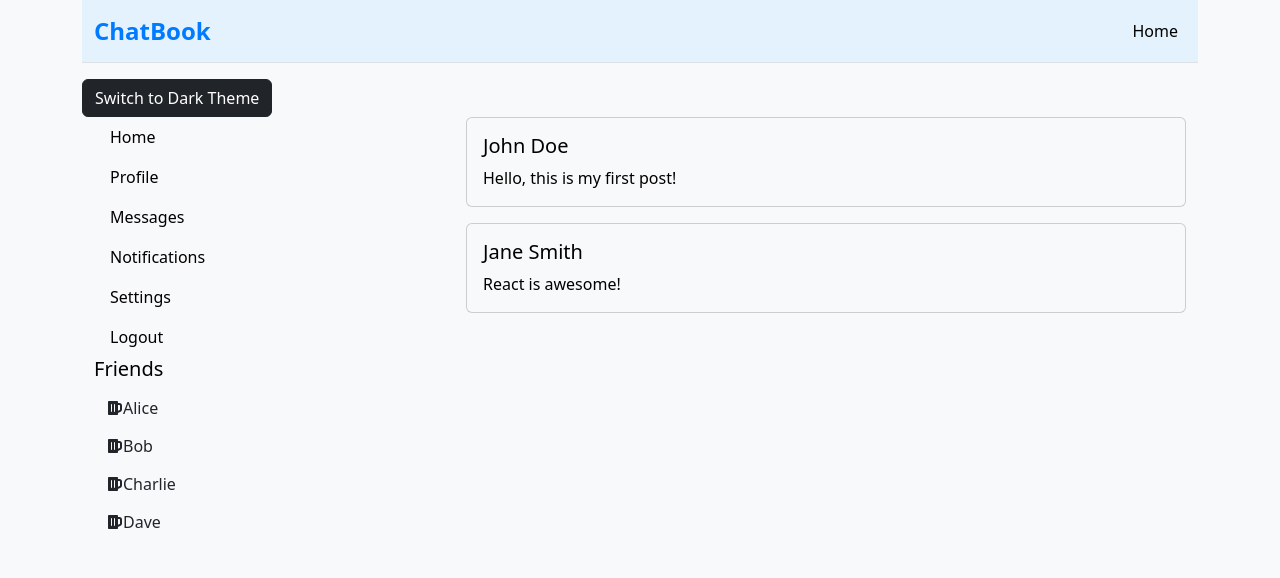
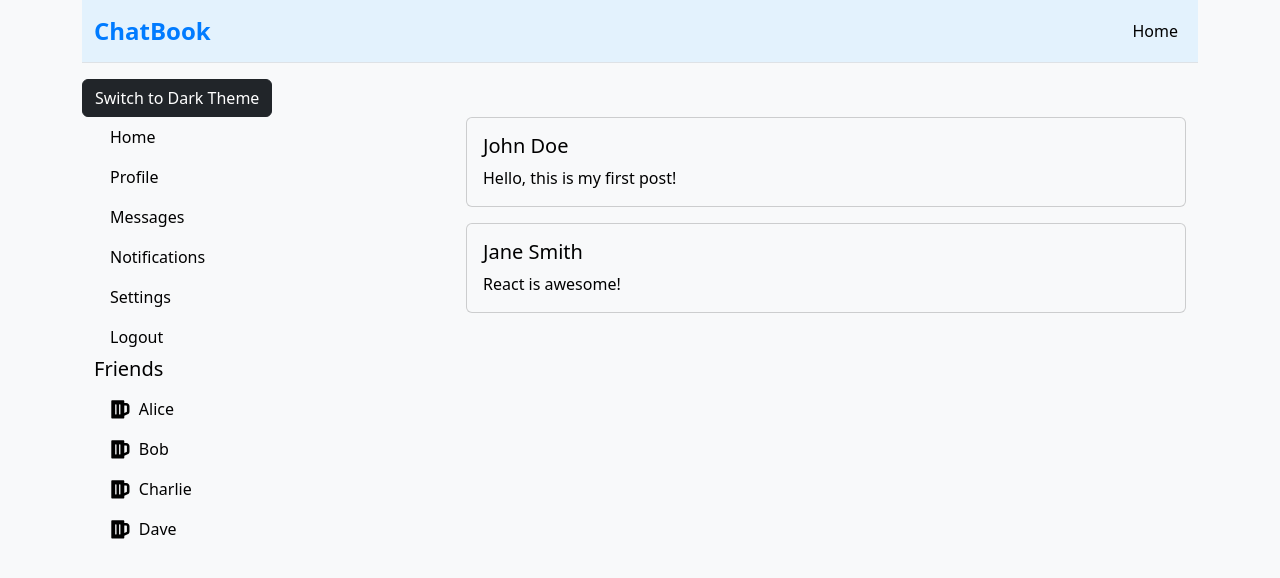
Before and after one commit to KristianBakov/ChatBook, a React (Create React App) app in the folder ClientApp/: page / in a window 1280 px wide. Shown: the top 578 px of the page. Built offline with nearby package versions, Linux system fonts and the light colour scheme.

Commit message:
Fixing styles on icon button

```diff
--- a/ClientApp/src/commons/styles/common.css
+++ b/ClientApp/src/commons/styles/common.css
@@ -4,6 +4,9 @@
 
 :root {
   --bg-color: #f8f9fa;
+  --bg-color-darker: #e9ecef;
+  --btn-bg-dark: #e4e6e9;
+  --btn-bg-darker: #d1d3d8;
   --text-color: #000000;
   --navbar-bg-color: #e3f2fd;
   --sidebar-bg-color: #e9ecef;
@@ -15,13 +18,16 @@
 }
 
 [data-theme="dark"] {
-  --bg-color: #343a40;
+  --bg-color: #18191a;
+  --bg-color-darker: #23272b;
+  --btn-bg-dark: #303031;
+  --btn-bg-darker: #1e1e1e;
   --text-color: #ffffff;
   --navbar-bg-color: #23272b;
   --sidebar-bg-color: #3a3f44;
   --btn-color: #ffffff;
   --brand-color: #6eb4ff;
-  --brand-color-darker: #4d8dff;
+  --brand-color-darker: #2c3647;
 }
 
 body {
@@ -50,8 +56,3 @@ body {
 .friends-list {
   color: var(--text-color);
 }
-
-.btn-toggle {
-  color: var(--btn-color);
-  border-color: var(--btn-color);
-}
--- /dev/null
+++ b/ClientApp/src/components/IconButton/IconButton.css
@@ -0,0 +1,31 @@
+/* IconButton.css */
+.btn-nav {
+  color: var(--btn-color);
+  background-color: transparent;
+  border: none;
+  padding: 8px 16px;
+  border-radius: 4px;
+  transition: background-color 0.3s ease, box-shadow 0.3s ease;
+  text-decoration: none;
+}
+
+.btn-nav:hover {
+  color: var(--btn-color);
+  background-color: var(--btn-bg-dark);
+  /* add big shadow  */
+  /* box-shadow: 0 4px 8px rgba(0, 0, 0, 0.2); */
+}
+
+.btn-nav:active {
+  color: var(--btn-color);
+  background-color: var(--btn-bg-darker);
+  /* box-shadow: 0 2px 4px rgba(0, 0, 0, 0.2); */
+}
+
+.btn-nav .mr-2 {
+  margin-right: 8px;
+}
+
+.btn-nav .nav-icon {
+  font-size: 1.3rem;
+}
--- a/ClientApp/src/components/IconButton/IconButton.jsx
+++ b/ClientApp/src/components/IconButton/IconButton.jsx
@@ -1,10 +1,23 @@
 import React from "react";
 import { Button } from "reactstrap";
+import { Link as RouterLink } from "react-router-dom";
+import "./IconButton.css";
 
-const IconButton = ({ icon: Icon, children }) => {
+const IconButton = ({ icon: Icon, children, to, isNavLink }) => {
+  const buttonClasses = "btn btn-nav d-flex w-100 text-left align-items-center";
+
+  if (isNavLink && to) {
+    return (
+      <Button tag={RouterLink} to={to} className={buttonClasses}>
+        {Icon && <Icon className="nav-icon mr-2" />}
+        {children}
+      </Button>
+    );
+  }
+
   return (
-    <Button color="transparent" className="d-flex align-items-center">
-      {Icon && <Icon className="mr-2" />}
+    <Button className={buttonClasses}>
+      {Icon && <Icon className="nav-icon mr-2" />}
       {children}
     </Button>
   );
--- a/ClientApp/src/components/Sidebar/SidebarLinks.jsx
+++ b/ClientApp/src/components/Sidebar/SidebarLinks.jsx
@@ -1,20 +1,21 @@
 import React from "react";
 import { Nav, NavItem, NavLink } from "reactstrap";
 import { Link } from "react-router-dom";
+import IconButton from "../IconButton/IconButton";
 
 const SidebarLinks = () => {
   return (
     <div className=" bg-transparent sidebar">
       <Nav vertical>
         <NavItem>
-          <NavLink tag={Link} to="/">
+          <IconButton tag={Link} isNavLink to="/">
             Home
-          </NavLink>
+          </IconButton>
         </NavItem>
         <NavItem>
-          <NavLink tag={Link} to="/profile">
+          <IconButton tag={Link} isNavLink to="/profile">
             Profile
-          </NavLink>
+          </IconButton>
         </NavItem>
         <NavItem>
           <NavLink tag={Link} to="/messages">
```
